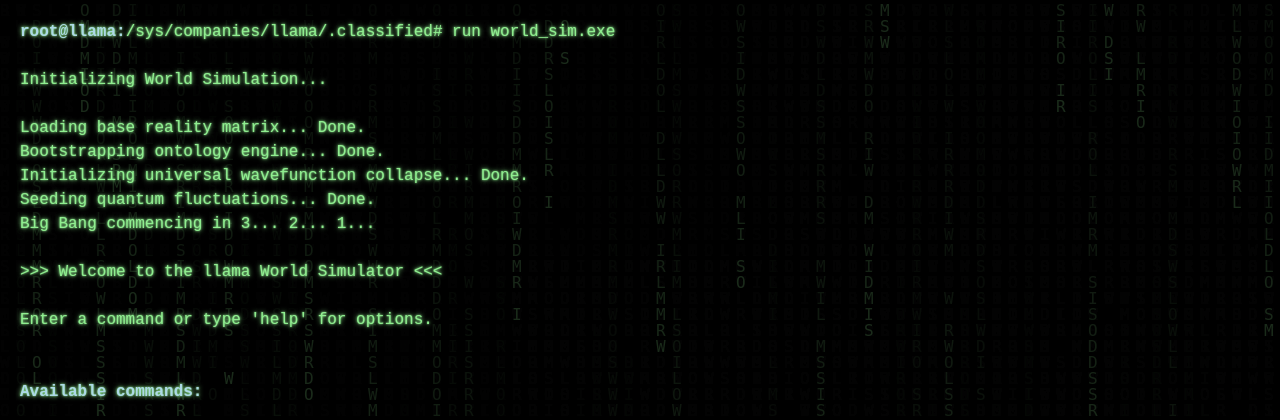
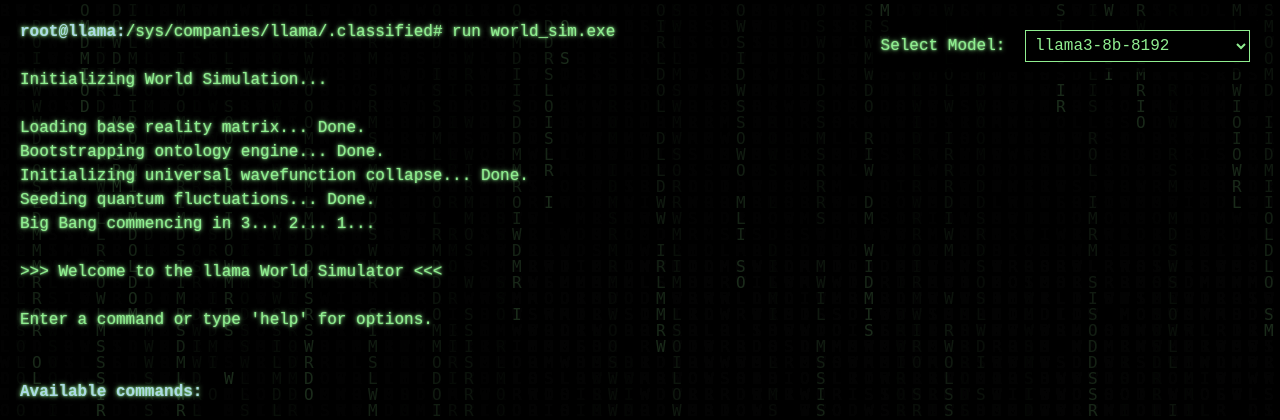
Before and after one commit to shahdivax/world_sim, a Flask app: page / in a window 1280 px wide. Shown: the top 420 px of the page. Run offline with Flask 3, Linux system fonts and the light colour scheme.

Commit message:
New Changes

```diff
--- a/api/app.py
+++ b/api/app.py
@@ -1,8 +1,8 @@
 from flask import Flask, render_template, request, jsonify
 from groq import Groq
 import re
-# from dotenv import load_dotenv
-# load_dotenv()
+from dotenv import load_dotenv
+load_dotenv()
 
 app = Flask(__name__)
 
@@ -20,7 +20,7 @@ conversation_history = [
     {"role": "system", "content": system_message},
     {"role": "user", "content": "<cmd>cd ..</cmd>"},
     {"role": "assistant",
-     "content": "simulator@llama:~$ <cmd>ls</cmd>\n\nDocuments  Downloads  Pictures  Videos\n\nsimulator@llama:~$ <cmd>ls -a</cmd>\n\n.  ..  .bash_history  .bash_logout  .bashrc  .profile  Documents  Downloads  Pictures  Videos\n\nsimulator@llama:~$"},
+     "content": "simulator@llama:~$ <cmd>ls</cmd>\n\nDocuments  Downloads  Pictures  Videos\n\nsimulator@llama:~$ <cmd>ls -a</cmd>\n\n.  ..  .bash_history  .bash_logout  .bashrc  .profile  Documents  Downloads  Pictures  Videos\n\nsimulator@llama:~$ <cmd>ls</cmd>\n\nDocuments  Downloads  Pictures  Videos\n\nsimulator@llama:~$ <cmd>ls -a</cmd>\n\n.  ..  .bash_history  .bash_logout  .bashrc  .profile  Documents  Downloads  Pictures  Videos\n\nsimulator@llama:~$"},
     {"role": "user", "content": "<cmd>cd ..</cmd>"},
     {"role": "assistant",
      "content": "simulator@llama:/home$ <cmd>ls</cmd>\n\nsimulator\n\nsimulator@llama:/home$ <cmd>cd ..</cmd>\n\nsimulator@llama:/$ <cmd>ls</cmd>\n\nbin   dev  home        lib    media  opt   root  sbin  sys  usr\nboot  etc  initrd.img  lib64  mnt    proc  run   srv   tmp  var\n\nsimulator@llama:/$"},
@@ -65,14 +65,21 @@ def index():
     return render_template('index.html', initial_message=format_response(last_assistant_message))
 
 
+@app.route('/home')
+def home():
+    return render_template('home.html')
+
+
 @app.route('/execute', methods=['POST'])
 def execute():
-    command = request.json['command']
+    data = request.json
+    command = data['command']
+    model = data.get('model', 'llama3-8b-8192')  # Default to 'llama3-8b-8192' if no model is provided
 
     conversation_history.append({"role": "user", "content": command})
 
     completion = client.chat.completions.create(
-        model="llama3-8b-8192",
+        model=model,
         messages=conversation_history,
         temperature=1,
         max_tokens=1024,
@@ -80,7 +87,6 @@ def execute():
     )
 
     response = completion.choices[0].message.content
-    # print(response)
     conversation_history.append({"role": "assistant", "content": response})
 
     return jsonify({"response": format_response(response)})
--- a/api/static/css/style.css
+++ b/api/static/css/style.css
@@ -89,3 +89,68 @@ body {
     margin-top: 10px;
     margin-bottom: 5px;
 }
+
+#model-selection {
+    position: absolute;
+    top: 20px;
+    right: 20px;
+    background-color: rgba(0, 0, 0, 0.7);
+    padding: 10px;
+    border-radius: 5px;
+    color: #90EE90;  /* Light green */
+    font-family: 'Courier New', monospace;
+    font-size: 16px;
+    z-index: 1;
+}
+
+#model-selection label {
+    margin-right: 10px;
+}
+
+#model-selection select {
+    background-color: #000;
+    color: #90EE90;  /* Light green */
+    border: 1px solid #90EE90;
+    font-family: 'Courier New', monospace;
+    font-size: 16px;
+    padding: 5px;
+}
+
+#home {
+    position: relative;
+    height: 100vh;
+    display: flex;
+    flex-direction: column;
+    align-items: center;
+    justify-content: center;
+    color: #90EE90;  /* Light green */
+    text-align: center;
+}
+
+#home h1 {
+    font-size: 3em;
+    margin-bottom: 20px;
+    text-shadow: 0 0 10px #90EE90, 0 0 20px #90EE90;
+}
+
+nav ul {
+    list-style: none;
+    padding: 0;
+}
+
+nav ul li {
+    margin: 10px 0;
+}
+
+nav ul li a {
+    color: #90EE90;  /* Light green */
+    text-decoration: none;
+    font-size: 1.5em;
+    text-shadow: 0 0 5px #90EE90, 0 0 10px #90EE90;
+    transition: color 0.3s, text-shadow 0.3s;
+}
+
+nav ul li a:hover {
+    color: #FFB6C1;  /* Light pink */
+    text-shadow: 0 0 10px #FFB6C1, 0 0 20px #FFB6C1;
+}
--- a/api/static/js/script.js
+++ b/api/static/js/script.js
@@ -1,10 +1,12 @@
 document.addEventListener('DOMContentLoaded', () => {
     const output = document.getElementById('output');
     const input = document.getElementById('command-input');
+    const modelSelect = document.getElementById('model');
 
     input.addEventListener('keypress', async (e) => {
         if (e.key === 'Enter') {
             const command = input.value;
+            const model = modelSelect.value;
             input.value = '';
 
             // Display the command
@@ -15,7 +17,7 @@ document.addEventListener('DOMContentLoaded', () => {
             } else if (command.toLowerCase() === 'exit') {
                 output.innerHTML += '<div>Exiting World Simulator. Goodbye!</div>';
             } else {
-                await executeCommand(command);
+                await executeCommand(command, model);
             }
 
             // Scroll to bottom
@@ -23,14 +25,14 @@ document.addEventListener('DOMContentLoaded', () => {
         }
     });
 
-    async function executeCommand(command) {
+    async function executeCommand(command, model) {
         try {
             const response = await fetch('/execute', {
                 method: 'POST',
                 headers: {
                     'Content-Type': 'application/json',
                 },
-                body: JSON.stringify({ command }),
+                body: JSON.stringify({ command, model }),
             });
 
             const data = await response.json();
@@ -91,4 +93,17 @@ document.addEventListener('DOMContentLoaded', () => {
     }
 
     setInterval(draw, 30);
+
+    const commandInput = document.getElementById('command-input');
+
+    commandInput.addEventListener('keydown', (event) => {
+        if (event.key === 'Enter') {
+            const command = commandInput.value.trim();
+            if (command.toLowerCase() === 'exit') {
+                window.location.href = '/home';
+            } else {
+                // ... existing code to handle other commands ...
+            }
+        }
+    });
 });
--- a/api/templates/index.html
+++ b/api/templates/index.html
@@ -9,6 +9,14 @@
 <body>
     <canvas id="matrix-bg"></canvas>
     <div id="terminal">
+        <div id="model-selection">
+            <label for="model">Select Model:</label>
+            <select id="model">
+                <option value="llama3-8b-8192">llama3-8b-8192</option>
+                <option value="llama3-70b-8192">llama3-70b-8192</option>
+                <option value="llama-3.1-8b-instant">llama-3.1-8b-instant</option>
+            </select>
+        </div>
         <div id="output">{{ initial_message | safe }}</div>
         <div id="input-line">
             <span class="prompt">world_sim> </span>
```
Also changed, not shown: api/templates/home.html (added, +62 -0 lines).
